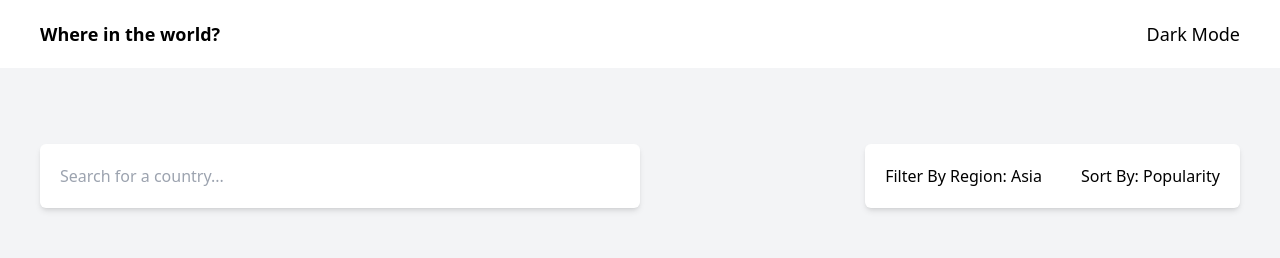
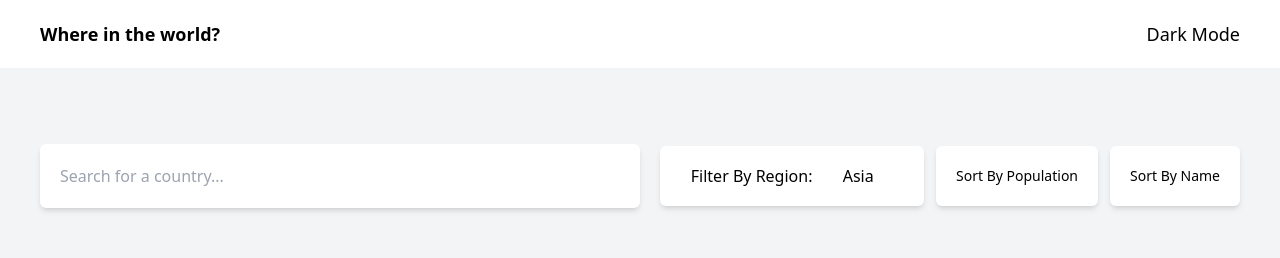
Before and after one commit to Cimorexave/nuxt-masir-test, a Nuxt app: page / in a window 1280 px wide. Shown: the top 258 px of the page. Built offline with nearby package versions, Linux system fonts and the light colour scheme; no server answers.

Commit message:
fix: functionality of filters and sorts

```diff
--- a/components/Actions.vue
+++ b/components/Actions.vue
@@ -3,41 +3,70 @@
     class="actions w-full flex lg:flex-row lg:justify-between flex-col items-center gap-5"
   >
     <input
-      @change="handleSearch"
+      @input="handleSearch"
       type="text"
       placeholder="Search for a country..."
       class="rounded-md shadow-md dark:bg-slate-700 bg-white w-[90%] lg:w-[50%] p-5 text-gray-100"
     />
     <div
-      class="input-select text-center bg-white dark:bg-slate-700 p-5 rounded-md shadow-md"
+      class="input-select flex flex-row justify-end gap-1 lg:gap-3 text-center"
+    >
+      <div
+        class="flex items-center justify-evenly bg-white w-3 px-5 p-3 rounded-md shadow-md"
       >
         <label for="region">Filter By Region: </label>
-      <select @change="handleSelect" name="region" id="region">
+        <select
+          class="text-center"
+          @change="handleSelect"
+          name="region"
+          id="region"
+        >
           <option value="Asia">Asia</option>
           <option value="Europe">Europe</option>
           <option value="Americas">Americas</option>
           <option value="Oceaniea">Oceania</option>
           <option value="Africa">Africa</option>
         </select>
-      <label for="region">Sort By: </label>
-      <select @change="handleSort" name="region" id="region">
-        <option value="Popularity">Popularity</option>
-      </select>
+      </div>
+      <button
+        :class="
+          isActive === 'population'
+            ? 'bg-gray-200 dark:bg-slate-600 text-sm p-5 rounded-md shadow-md'
+            : 'bg-white dark:bg-slate-700 text-sm p-5 rounded-md shadow-md'
+        "
+        @click="handleSortByPopulation"
+      >
+        Sort By Population
+      </button>
+      <button
+        :class="
+          isActive === 'name'
+            ? 'bg-gray-200 dark:bg-slate-600 text-sm p-5 rounded-md shadow-md'
+            : 'bg-white dark:bg-slate-700 text-sm p-5 rounded-md shadow-md'
+        "
+        @click="handleSortByName"
+      >
+        Sort By Name
+      </button>
     </div>
   </div>
 </template>
 <script>
 export default {
   name: "Actions",
+  props: ["isActive"],
   methods: {
     handleSelect(e) {
       this.$emit("regionChange", e.target.value);
     },
-    handleSort(e) {
-      this.$emit("sortChange", e.target.value);
+    handleSortByPopulation(e) {
+      this.$emit("sortbypopulation");
     },
     handleSearch(e) {
       this.$emit("searchChange", e.target.value);
+    },
+    handleSortByName(e) {
+      this.$emit("sortbyname");
     },
   },
   mounted() {
--- a/pages/_country.vue
+++ b/pages/_country.vue
@@ -1,7 +1,8 @@
 <template>
   <div
-    class="detail lg:px-10 min-h-screen h-max pb-5 bg-gray-100 dark:bg-slate-800 dark:text-white p-5 flex flex-col gap-5 items-start"
+    class="lg:px-10 min-h-screen h-max pb-5 bg-gray-100 dark:bg-slate-800 dark:text-white p-5"
   >
+    <div class="detail flex flex-col gap-5 items-start">
       <nuxt-link
         class="py-2 px-8 rounded-sm shadow-md dark:text-white dark:bg-slate-700 bg-white flex flex-row gap-2 items-center justify-evenly"
         to="/"
@@ -10,7 +11,10 @@
         Back
       </nuxt-link>
       <div class="info flex flex-col gap-7 lg:flex-row">
-      <img :src="country?.flags?.png" :alt="country?.name?.official + 'flag'" />
+        <img
+          :src="country?.flags?.png"
+          :alt="country?.name?.official + 'flag'"
+        />
         <h1 class="font-bold text-xl">{{ country?.name?.common }}</h1>
         <div class="flex flex-col gap-3">
           <div class="font-semibold flex gap-1">
@@ -82,12 +86,14 @@
             Border Countries:
             <div class="flex gap-3">
               <button
+                @click="handleBorderCountries(borderCountry)"
                 :key="borderCountry + '_' + Math.floor(Math.random() * 10)"
                 v-for="borderCountry in country?.borders"
                 class="px-8 p-2 text-md shadow-md rounded-sm dark:bg-slate-700 dark:text-white"
               >
                 {{ borderCountry }},
               </button>
+            </div>
           </div>
         </div>
       </div>
@@ -108,5 +114,10 @@ export default {
       country: country[0],
     };
   },
+  methods: {
+    handleBorderCountries(name) {
+      this.$router.push(`/${name}`);
+    },
+  },
 };
 </script>
--- a/pages/index.vue
+++ b/pages/index.vue
@@ -5,8 +5,10 @@
   >
     <Actions
       @regionChange="regionChange"
-      @sortChange="sortChange"
+      @sortbypopulation="handleSortByPopulation"
       @searchChange="handleSearch"
+      @sortbyname="handleSortByName"
+      :isActive="isActive"
     />
     <Main :countries="filteredCountries" />
   </div>
@@ -30,6 +32,7 @@ export default {
       filteredCountries: [
         { id: 0, name: "", population: 0, region: "", capital: "", flag: "" },
       ],
+      isActive: String,
     };
   },
   methods: {
@@ -38,13 +41,22 @@ export default {
         (country) => region === country.region
       );
     },
-    sortChange(sortIndex) {
-      this.filteredCountries.sort();
+    handleSortByPopulation() {
+      this.isActive = "population";
+      this.filteredCountries = this.filteredCountries.sort(
+        (a, b) => +b.population - +a.population
+      );
     },
     handleSearch(keyword) {
       console.log(keyword);
       this.filteredCountries = this.countries.filter((country) =>
         country.name.official.includes(keyword)
+      );
+    },
+    handleSortByName() {
+      this.isActive = "name";
+      this.filteredCountries = this.filteredCountries.sort((a, b) =>
+        a.name.common.localeCompare(b.name.common)
       );
     },
   },
```
Lines whose indentation alone changed are shown as unchanged.
